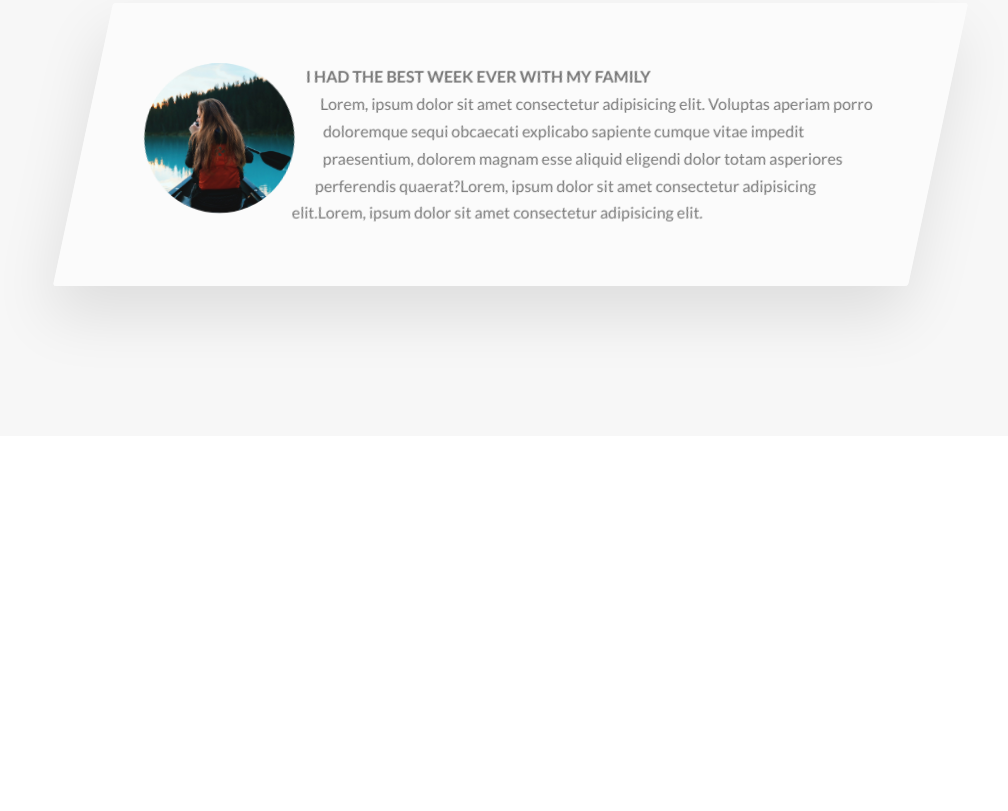
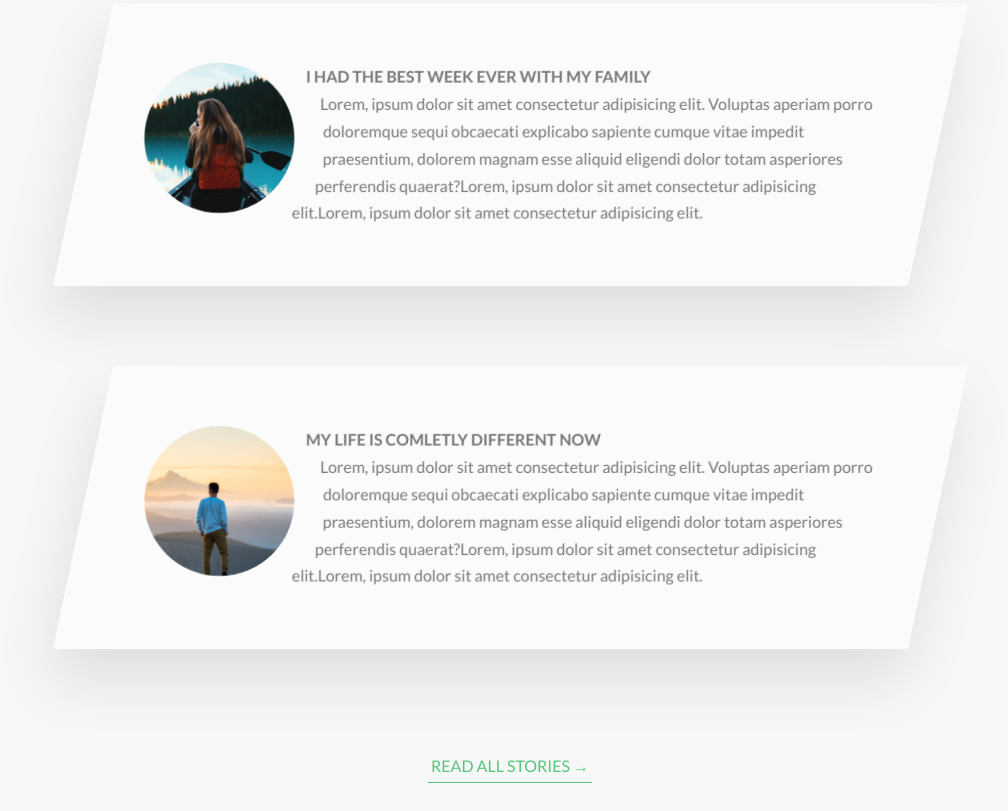
Before and after one commit to MohamedAminebenhmida/Natours, a website: page index.html in a window 1280 px wide. Shown: the part 3683-4494 px from the top of the page, without its empty margins (130-1138 px from the left). Before the commit the page ends 4149 px from the top, so only its background shows below. Drawn offline with Linux system fonts and the light colour scheme.

Commit message:
story section ready

```diff
--- a/index.html
+++ b/index.html
@@ -228,6 +228,29 @@
           </div>
         </div>
       </div>
+
+      <div class="row">
+        <div class="story">
+          <figure class="story__shape">
+            <img src="img/nat-9.jpg" alt="Tour" class="story__image">
+            <figcaption class="story__caption">
+              Jack wilson
+            </figcaption>
+          </figure>
+          <div class="story__text">
+            <h3 class="heading-tertiary">
+              My life is comletly different now
+            </h3>
+            <p>Lorem, ipsum dolor sit amet consectetur adipisicing elit. Voluptas aperiam porro doloremque sequi obcaecati
+              explicabo sapiente cumque vitae impedit praesentium, dolorem magnam esse aliquid eligendi dolor totam asperiores
+              perferendis quaerat?Lorem, ipsum dolor sit amet consectetur adipisicing elit.Lorem, ipsum dolor sit amet
+              consectetur adipisicing elit.</p>
+          </div>
+        </div>
+      </div>
+          <div class="u-center-text u-margin-top-huge">
+            <a href="#" class="btn button-text ">Read all stories &rarr;</a>
+          </div>
     </section>
   </main>
   <!---
--- a/sass/components/_button.scss
+++ b/sass/components/_button.scss
@@ -72,6 +72,7 @@
         border-bottom: 1px solid $color-primary;
         padding: 3px;
         transition: all .2s;
+        border-radius: 0;
     }
    &:hover {
  background-color: $color-primary;
--- a/sass/components/_story.scss
+++ b/sass/components/_story.scss
@@ -44,7 +44,7 @@
         opacity: 1;
         transform: translate(-50%, -50%);
                 }
-    &:hover &__img {
+    &:hover &__image {
         transform: translateX(-4rem) scale(1);
         filter: blur(3px) brightness(80%);
         }
```
Also changed, not shown: css/style.css.
